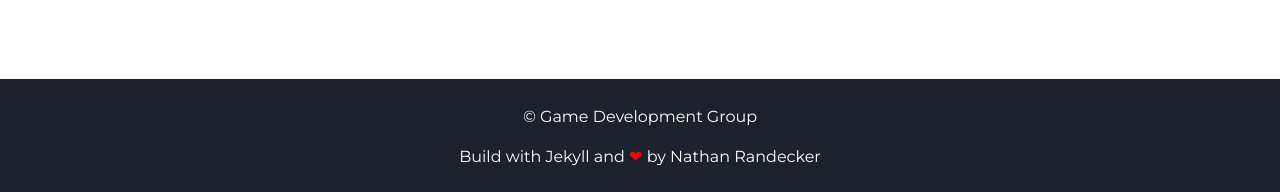
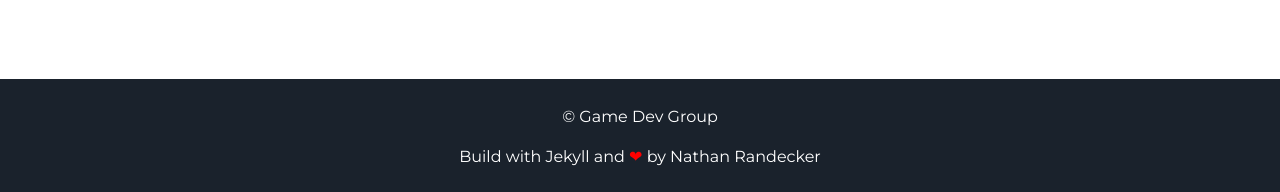
Before and after one commit to gamedevcincy/gamedevcincy.github.io, a Jekyll site: the page built from index.html, in a window 1280 px wide and 900 px high, scrolled down 1583 px. Shown: the part 705-897 px from the top of the window. Built offline with Jekyll 4.4.1, drawn with Linux system fonts in a browser that asks for light colours; some of the changed text lies outside the part shown.

Commit message:
Update _config.yml

```diff
--- a/_config.yml
+++ b/_config.yml
@@ -5,7 +5,7 @@ description: Student Group, University of Cincinnati, Game Development, Video Ga
 # url: "localhost:3000" # the base hostname & protocol for your site e.g. http://willianjusten.com.br
 
 # User settings
-username: Game Development Group
+username: Game Dev Group
 user_description: Student group about Game Development.
 user_title: "Student Group at UC"
 email: "ucgamedevgroup@gmail.com"
```
